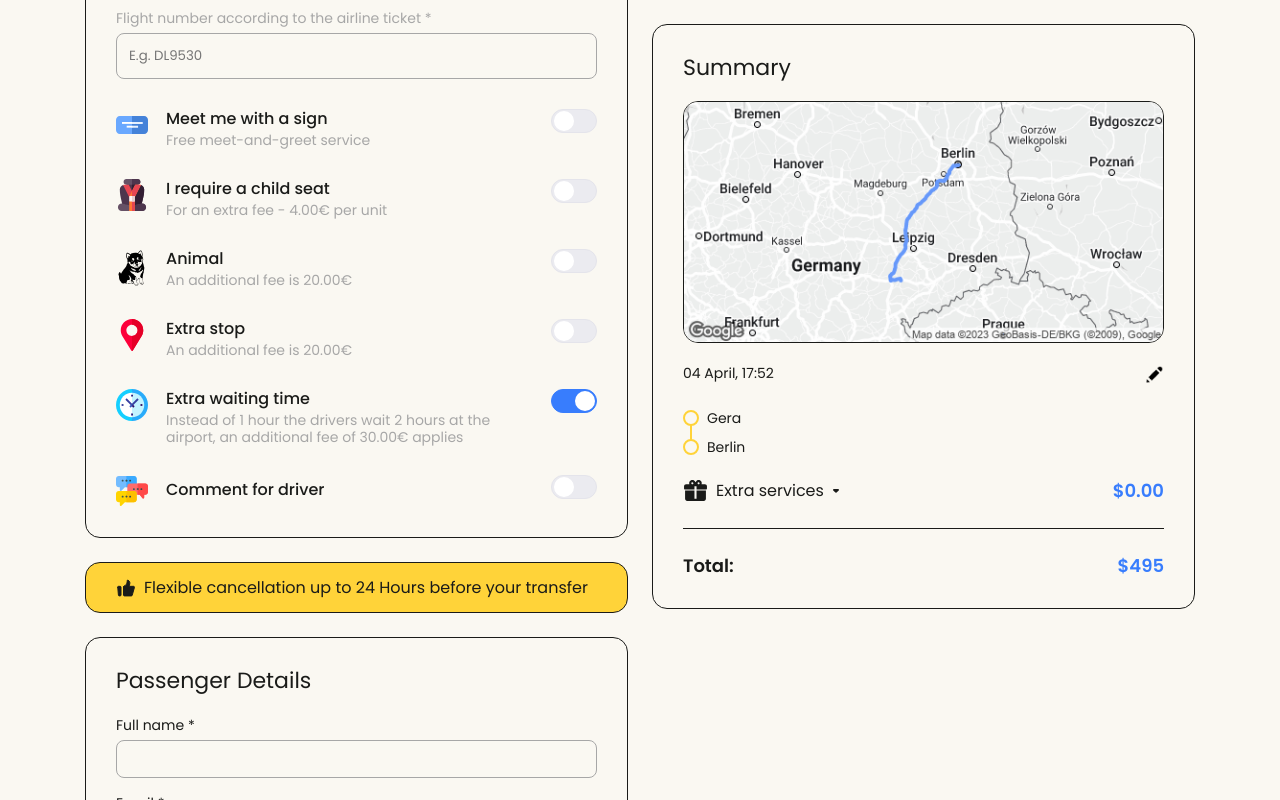
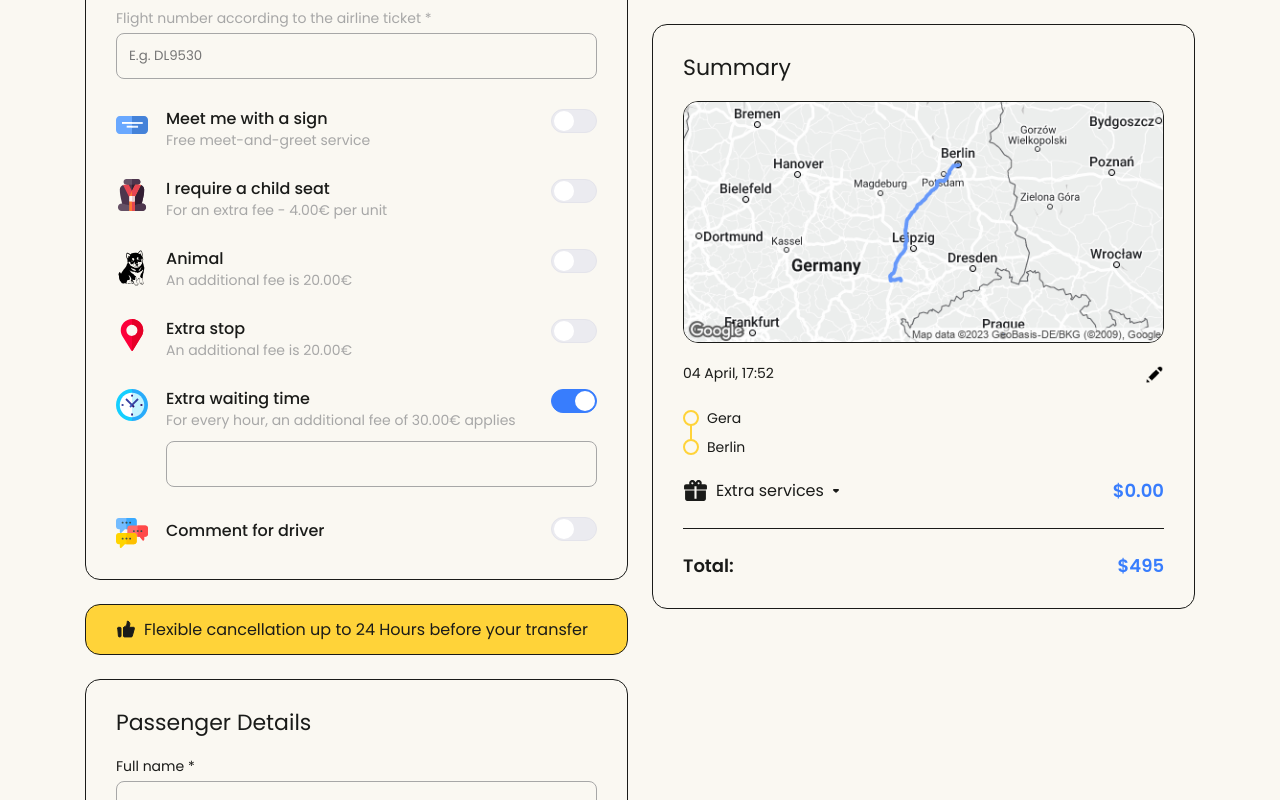
Before and after one commit to shahriyor-sharifjonov/booking-widget, a Vue app: page /order in a window 1280 px wide. Both pictures are taken after a click on the element 574 px from the left and 1630 px from the top of the page. Shown: the part 1230-2030 px from the top of the page. Built offline with nearby package versions, Linux system fonts and the light colour scheme.

Commit message:
fix bugs

```diff
--- a/src/components/PersWait.vue
+++ b/src/components/PersWait.vue
@@ -2,7 +2,7 @@
     export default {
         data() {
             return {
-                open: false
+                open: false,
             }
         },
     }
@@ -15,14 +15,19 @@
                 <img src="/time.svg" alt="" draggable="false" />
                 <div class="book-pers__top-content">
                     <p class="book-pers__title">Extra waiting time</p>
-                    <p class="book-pers__p book-pers__p_green">Instead of 1 hour the drivers wait 2 hours at the airport, an additional fee of 30.00€ applies</p>
+                    <p class="book-pers__p book-pers__p_green">For every hour, an additional fee of 30.00€ applies</p>
                 </div>
             </div>
             <div class="book-widget__checkbox-input">
                 <input type="checkbox" v-model="open" />
                 <div class="book-widget__checkbox-overlay">
-                <div></div>
+                    <div></div>
                 </div>
+            </div>
+        </div>
+        <div class="book-pers__bot" v-if="open">
+            <div class="book-pers__field">
+                <input type="number" min="1" max="5" class="book-pers__field-text"/>
             </div>
         </div>
     </div>
```
